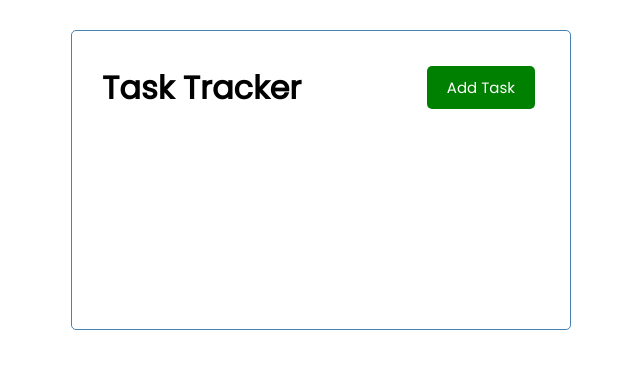
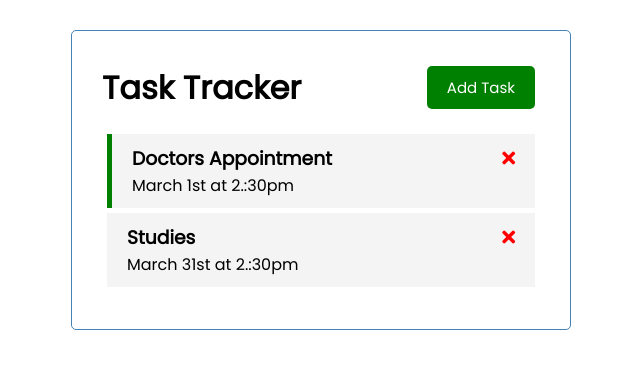
Before and after one commit to asankalk/vue-js-task-tracker, a Vue app: page / in a window 1280 px wide. Shown: the top 368 px of the page, without its empty margins (319-959 px from the left). Built offline with nearby package versions, Linux system fonts and the light colour scheme.

Commit message:
added task files and updated package.json

```diff
--- a/public/index.html
+++ b/public/index.html
@@ -4,6 +4,7 @@
     <meta charset="utf-8">
     <meta http-equiv="X-UA-Compatible" content="IE=edge">
     <meta name="viewport" content="width=device-width,initial-scale=1.0">
+    <link rel="stylesheet" href="https://cdnjs.cloudflare.com/ajax/libs/font-awesome/5.15.2/css/all.min.css" integrity="sha512-HK5fgLBL+xu6dm/Ii3z4xhlSUyZgTT9tuc/hSrtw6uzJOvgRr2a9jyxxT1ely+B+xFAmJKVSTbpM/CuL7qxO8w==" crossorigin="anonymous" referrerpolicy="no-referrer" />
     <link rel="icon" href="<%= BASE_URL %>favicon.ico">
     <title><%= htmlWebpackPlugin.options.title %></title>
   </head>
--- a/src/App.vue
+++ b/src/App.vue
@@ -1,17 +1,41 @@
 <template>
 <div class="container">
-  <Header1 title="Task Tracker"/>
+  <Header title="Task Tracker" />
+  <Tasks :tasks="tasks" />
 </div>
 </template>
 
 <script>
-import Header1 from './components/Header.vue'
+import Header from './components/Header.vue'
+import Tasks from './components/Tasks.vue'
 
 export default {
   name: 'App',
   components: {
-    Header1
-}
+    Header,
+    Tasks
+  },
+  data() {
+    return{
+      Tasks,
+    }
+  },
+  created(){
+    this.tasks = [
+      {
+        id: 1,
+        text: 'Doctors Appointment',
+        day: 'March 1st at 2.:30pm',
+        reminder: true,
+      },
+      {
+        id: 2,
+        text: 'Studies',
+        day: 'March 31st at 2.:30pm',
+        reminder: false,
+      }
+    ]
+  }
 }
 </script>
 
--- a/src/components/Header.vue
+++ b/src/components/Header.vue
@@ -5,12 +5,10 @@
     </header>
 </template>
 
-
-
 <script>
 import Button from './Button'
 
-    export default{
+export default {
     name: "Header",
     props: {
         title: String,
--- /dev/null
+++ b/src/components/Task.vue
@@ -0,0 +1,39 @@
+<template>
+<div :class="[task.reminder ? 'reminder' : '' , 'task']">
+    <h3>{{task.text}}
+        <i class="fas fa-times"></i>
+    </h3>
+    <p>{{task.day}}</p>
+</div>
+
+</template>
+
+
+<script>
+export default{
+    name: 'Task',
+    props:{
+        task: Object
+    }
+}
+</script>
+
+<style scope>
+.fas {
+    color: red;
+}
+.task {
+    background: #f4f4f4;
+    margin: 5px;
+    padding: 10px 20px;
+    cursor: pointer;
+}
+.task.reminder {
+    border-left: 5px solid green;
+}
+.task h3 {
+    display: flex;
+    align-items: center;
+    justify-content: space-between;
+}
+</style>
--- /dev/null
+++ b/src/components/Tasks.vue
@@ -0,0 +1,19 @@
+<template>
+    <div :key="task.id" v-for="task in tasks">
+        <Task :task="task" />
+    </div>
+</template>
+
+<script>
+import Task from './Task.vue'
+
+    export default {
+        name: 'Tasks',
+        props: {
+            tasks: Array
+        },
+        components:{
+            Task,
+        }
+    }
+</script>
```
Also changed, not shown: package.json (+2 -11 lines), .eslintrc.js (deleted), 1 other file (tests, documents, lock files or other folders). Lines whose indentation alone changed are shown as unchanged.
